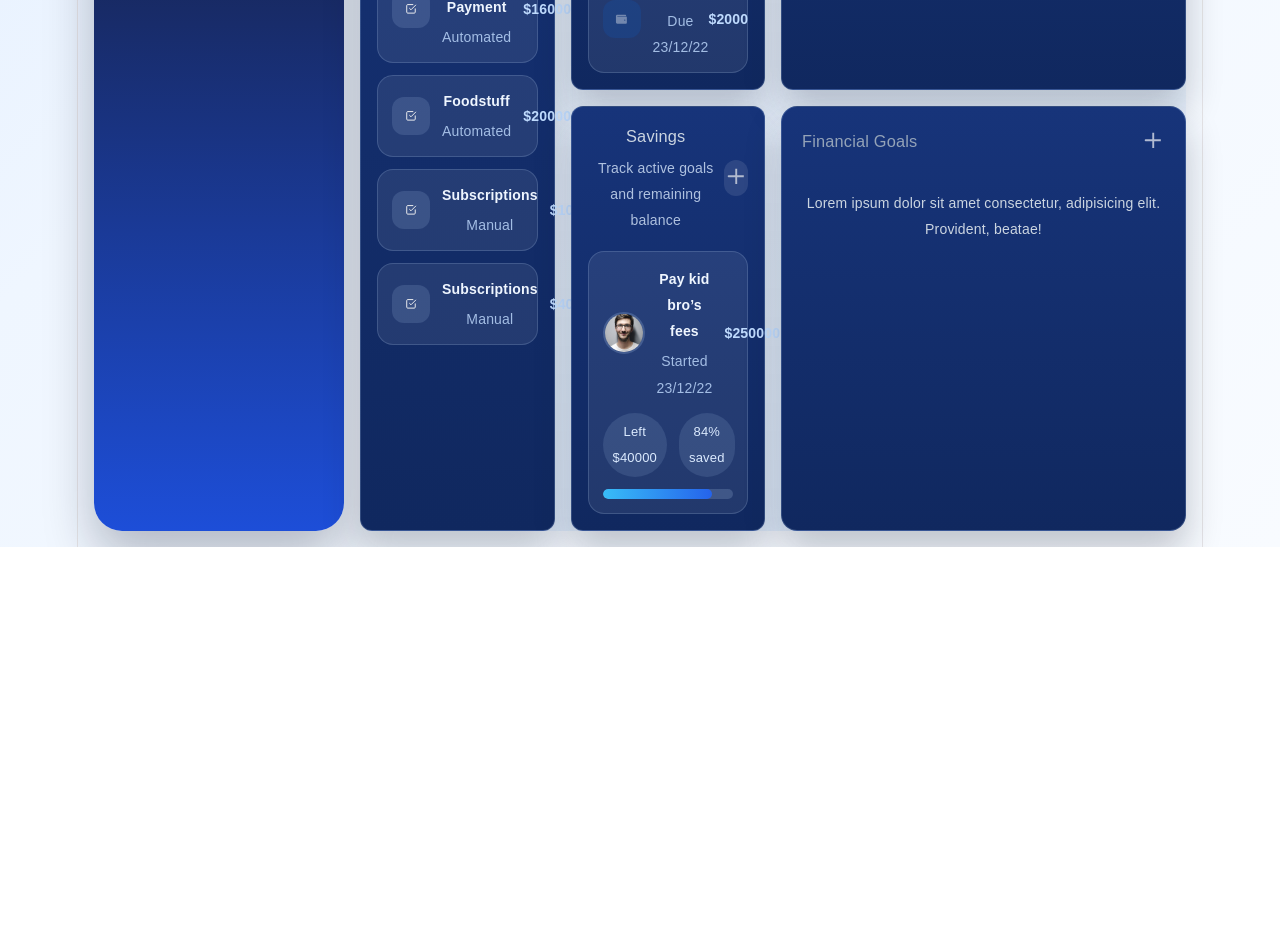
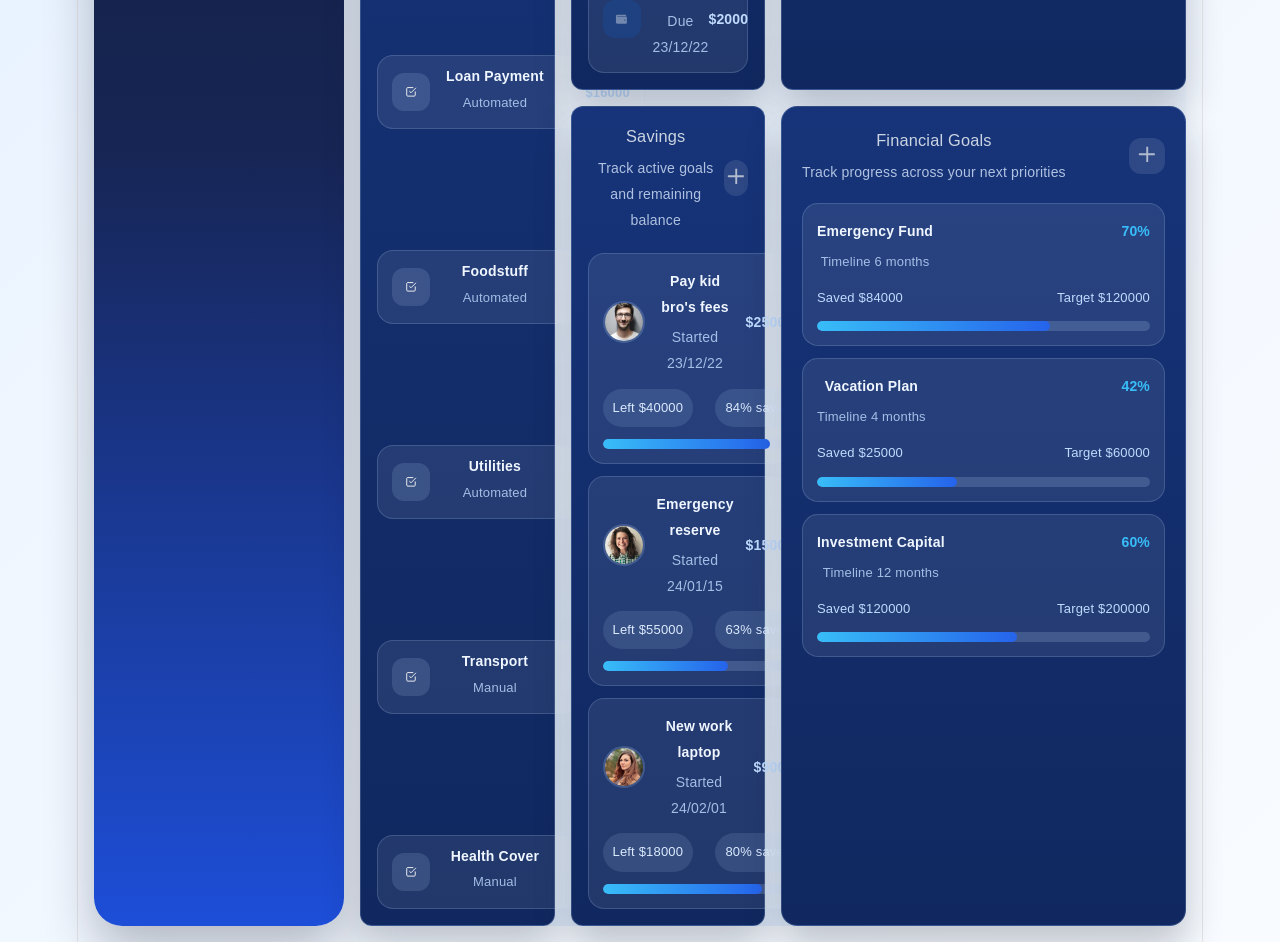
Before and after one commit to MayanthaS/Modern_Dashboard, a React (Vite) app: page / in a window 1280 px wide. Shown: the part 940-1882 px from the top of the page. Before the commit the page ends 1487 px from the top, so only its background shows below. Built offline with nearby package versions, Linux system fonts and the light colour scheme; a web font is replaced by a local one.

Commit message:
feat(dashboard): complete finance widgets and refine blue card layout

```diff
--- a/src/component/Budget/Budget.css
+++ b/src/component/Budget/Budget.css
@@ -2,6 +2,7 @@
   display: flex;
   flex-direction: column;
   gap: 18px;
+  height: 100%;
   background: linear-gradient(180deg, #17347a 0%, #10285f 100%);
   box-shadow: 0 20px 36px rgba(15, 23, 42, 0.24);
   border: 1px solid rgba(191, 219, 254, 0.2);
@@ -74,11 +75,14 @@
 
 .grid-c4-content {
   flex: 1;
+  display: flex;
 }
 
 .grid-c4 .grid-items {
   display: flex;
   flex-direction: column;
+  flex: 1;
+  justify-content: space-between;
   gap: 12px;
 }
 
@@ -96,7 +100,9 @@
 .grid-c4 .grid-item-l {
   display: flex;
   align-items: center;
-  gap: 12px;
+  gap: 16px;
+  flex: 1;
+  min-width: 0;
 }
 
 .grid-c4 .icon {
@@ -114,16 +120,32 @@
   color: #eff6ff;
   font-weight: 600;
   margin-bottom: 4px;
+  font-size: 14px;
+  line-height: 1.2;
+  white-space: nowrap;
 }
 
 .budget-copy span {
   color: rgba(191, 219, 254, 0.82);
-  font-size: 14px;
+  font-size: 13px;
+}
+
+.budget-copy {
+  flex: 1;
+  min-width: 0;
+}
+
+.grid-c4 .grid-item-r {
+  flex-shrink: 0;
+  min-width: 74px;
+  text-align: right;
 }
 
 .grid-c4 .grid-item-r span {
   color: #bfdbfe;
   font-weight: 600;
+  font-size: 13px;
+  white-space: nowrap;
 }
 
 @media screen and (max-width: 768px) {
--- a/src/component/Financial/Financial.css
+++ b/src/component/Financial/Financial.css
@@ -10,11 +10,101 @@
   border-radius: 16px;
 }
 
+.grid-c8 .grid-c-title {
+  margin-bottom: 0;
+}
+
+.grid-c8 .grid-c-title-text {
+  color: #cbd5e1;
+}
+
+.grid-c8-summary {
+  margin-top: 6px;
+  color: rgba(219, 234, 254, 0.78);
+  font-size: 14px;
+}
+
+.grid-c8 .grid-c-title-icon {
+  width: 36px;
+  height: 36px;
+  border-radius: 12px;
+  background: rgba(255, 255, 255, 0.1);
+}
+
+.grid-c8 .grid-c-title-icon img {
+  filter: brightness(0) saturate(100%) invert(99%) sepia(16%) saturate(122%)
+    hue-rotate(181deg) brightness(117%) contrast(90%);
+}
+
 .grid-c8-content {
   flex: 1;
 }
 
-.grid-c8 .grid-item-fill {
-  width: 60%;
+.grid-c8-items {
+  display: flex;
+  flex-direction: column;
+  gap: 12px;
+}
+
+.grid-c8-item {
+  padding: 14px;
+  border-radius: 16px;
+  background: rgba(255, 255, 255, 0.08);
+  border: 1px solid rgba(191, 219, 254, 0.18);
+}
+
+.grid-c8-item-top {
+  display: flex;
+  align-items: flex-start;
+  justify-content: space-between;
+  gap: 12px;
+  margin-bottom: 10px;
+}
+
+.grid-c8-item-title {
+  color: #eff6ff;
+  font-weight: 600;
+  margin-bottom: 4px;
+}
+
+.grid-c8-item-time {
+  color: rgba(191, 219, 254, 0.82);
+  font-size: 13px;
+}
+
+.grid-c8-item-progress {
+  color: #38bdf8;
+  font-weight: 700;
+  white-space: nowrap;
+}
+
+.grid-c8-item-meta {
+  display: flex;
+  align-items: center;
+  justify-content: space-between;
+  gap: 12px;
+  margin-bottom: 10px;
+  color: #bfdbfe;
+  font-size: 13px;
+}
+
+.grid-c8-item-fill {
   height: 10px;
+  border-radius: 999px;
+  background: rgba(191, 219, 254, 0.18);
+  overflow: hidden;
 }
+
+.grid-c8-item-fill-value {
+  height: 100%;
+  border-radius: inherit;
+  background: linear-gradient(90deg, #38bdf8 0%, #2563eb 100%);
+}
+
+@media screen and (max-width: 768px) {
+  .grid-c8-item-top,
+  .grid-c8-item-meta {
+    flex-direction: column;
+    align-items: flex-start;
+  }
+}
--- a/src/component/Financial/Financial.jsx
+++ b/src/component/Financial/Financial.jsx
@@ -1,20 +1,50 @@
 import React from "react";
 import "./Financial.css";
 import { iconsImgs } from "../../utils/image";
+import { financialGoals } from "../../data/data";
+
 const Financial = () => {
   return (
     <div className="subgrid-two-item grid-common grid-c8">
       <div className="grid-c-title">
-        <h3 className="grid-c-title-text">Financial Goals</h3>
+        <div>
+          <h3 className="grid-c-title-text">Financial Goals</h3>
+          <p className="grid-c8-summary">Track progress across your next priorities</p>
+        </div>
         <button className="grid-c-title-icon" type="button">
           <img src={iconsImgs.plus} alt="" />
         </button>
       </div>
       <div className="grid-c8-content">
-        <p className="text text-silver-v1">
-          Lorem ipsum dolor sit amet consectetur, adipisicing elit. Provident,
-          beatae!
-        </p>
+        <div className="grid-c8-items">
+          {financialGoals.map((goal) => {
+            const progress = Math.round((goal.saved / goal.target) * 100);
+
+            return (
+              <div className="grid-c8-item" key={goal.id}>
+                <div className="grid-c8-item-top">
+                  <div>
+                    <p className="grid-c8-item-title">{goal.title}</p>
+                    <span className="grid-c8-item-time">Timeline {goal.timeline}</span>
+                  </div>
+                  <span className="grid-c8-item-progress">{progress}%</span>
+                </div>
+
+                <div className="grid-c8-item-meta">
+                  <span>Saved ${goal.saved}</span>
+                  <span>Target ${goal.target}</span>
+                </div>
+
+                <div className="grid-c8-item-fill">
+                  <div
+                    className="grid-c8-item-fill-value"
+                    style={{ width: `${progress}%` }}
+                  />
+                </div>
+              </div>
+            );
+          })}
+        </div>
       </div>
     </div>
   );
--- a/src/component/Savings/Savings.css
+++ b/src/component/Savings/Savings.css
@@ -1,7 +1,8 @@
 .grid-c6 {
   display: flex;
   flex-direction: column;
-  gap: 18px;
+  gap: 20px;
+  height: 100%;
   background: linear-gradient(180deg, #17347a 0%, #10285f 100%);
   box-shadow: 0 20px 36px rgba(15, 23, 42, 0.24);
   border: 1px solid rgba(191, 219, 254, 0.2);
@@ -35,15 +36,20 @@
 
 .grid-c6-content {
   flex: 1;
+  display: flex;
 }
 
 .grid-c6 .grid-items {
   display: flex;
   flex-direction: column;
+  flex: 1;
   gap: 12px;
 }
 
 .grid-c6 .grid-item {
+  display: flex;
+  flex-direction: column;
+  justify-content: space-between;
   padding: 14px;
   border-radius: 16px;
   background: rgba(255, 255, 255, 0.08);
@@ -62,6 +68,7 @@
   display: flex;
   align-items: center;
   gap: 12px;
+  min-width: 0;
 }
 
 .grid-c6 .avatar {
@@ -87,6 +94,7 @@
 .grid-c6 .grid-item-top-r span {
   color: #bfdbfe;
   font-weight: 600;
+  white-space: nowrap;
 }
 
 .grid-c6 .grid-item-bottom {
--- a/src/data/data.js
+++ b/src/data/data.js
@@ -2,16 +2,16 @@ import { iconsImgs } from "../utils/image";
 import { personsImgs } from "../utils/image";
 
 export const navigationLinks = [
-    { id: 1, title: 'Home', image: iconsImgs.home },
-    { id: 2, title: 'Budget', image: iconsImgs.budget },
-    { id: 3, title: 'Transactions', image: iconsImgs.plane },
-    { id: 4, title: 'Subscriptions', image: iconsImgs.wallet },
-    { id: 5, title: 'Loans', image: iconsImgs.bills },
-    { id: 6, title: 'Reports', image: iconsImgs.report },
-    { id: 7, title: 'Savings', image: iconsImgs.wallet },
-    { id: 8, title: 'Financial Advice', image: iconsImgs.wealth },
-    { id: 9, title: 'Account', image: iconsImgs.user },
-    { id: 10, title: 'Settings', image: iconsImgs.gears }
+    { id: 1, title: "Home", image: iconsImgs.home },
+    { id: 2, title: "Budget", image: iconsImgs.budget },
+    { id: 3, title: "Transactions", image: iconsImgs.plane },
+    { id: 4, title: "Subscriptions", image: iconsImgs.wallet },
+    { id: 5, title: "Loans", image: iconsImgs.bills },
+    { id: 6, title: "Reports", image: iconsImgs.report },
+    { id: 7, title: "Savings", image: iconsImgs.wallet },
+    { id: 8, title: "Financial Advice", image: iconsImgs.wealth },
+    { id: 9, title: "Account", image: iconsImgs.user },
+    { id: 10, title: "Settings", image: iconsImgs.gears }
 ];
 
 export const transactions = [
@@ -92,33 +92,39 @@ export const budget = [
     },
     {
         id: 22,
-        title: "Subscriptions",
-        type: null,
+        title: "Utilities",
+        type: "Automated",
         amount: 10000
     },
     {
         id: 23,
-        title: "Subscriptions",
-        type: null,
+        title: "Transport",
+        type: "Manual",
         amount: 40000
+    },
+    {
+        id: 24,
+        title: "Health Cover",
+        type: "Manual",
+        amount: 12000
     }
 ];
 
 export const subscriptions = [
     {
-        id: 24,
+        id: 25,
         title: "LinkedIn",
         due_date: "23/12/04",
         amount: 20000
     },
     {
-        id: 25,
+        id: 26,
         title: "Netflix",
         due_date: "23/12/10",
         amount: 5000
     },
     {
-        id: 26,
+        id: 27,
         title: "DSTV",
         due_date: "23/12/22",
         amount: 2000
@@ -127,11 +133,51 @@ export const subscriptions = [
 
 export const savings = [
     {
-        id: 27,
+        id: 28,
         image: personsImgs.person_one,
         saving_amount: 250000,
-        title: "Pay kid bro’s fees",
+        title: "Pay kid bro's fees",
         date_taken: "23/12/22",
         amount_left: 40000
+    },
+    {
+        id: 29,
+        image: personsImgs.person_two,
+        saving_amount: 150000,
+        title: "Emergency reserve",
+        date_taken: "24/01/15",
+        amount_left: 55000
+    },
+    {
+        id: 30,
+        image: personsImgs.person_three,
+        saving_amount: 90000,
+        title: "New work laptop",
+        date_taken: "24/02/01",
+        amount_left: 18000
     }
-]
+];
+
+export const financialGoals = [
+    {
+        id: 31,
+        title: "Emergency Fund",
+        target: 120000,
+        saved: 84000,
+        timeline: "6 months"
+    },
+    {
+        id: 32,
+        title: "Vacation Plan",
+        target: 60000,
+        saved: 25000,
+        timeline: "4 months"
+    },
+    {
+        id: 33,
+        title: "Investment Capital",
+        target: 200000,
+        saved: 120000,
+        timeline: "12 months"
+    }
+];
```
